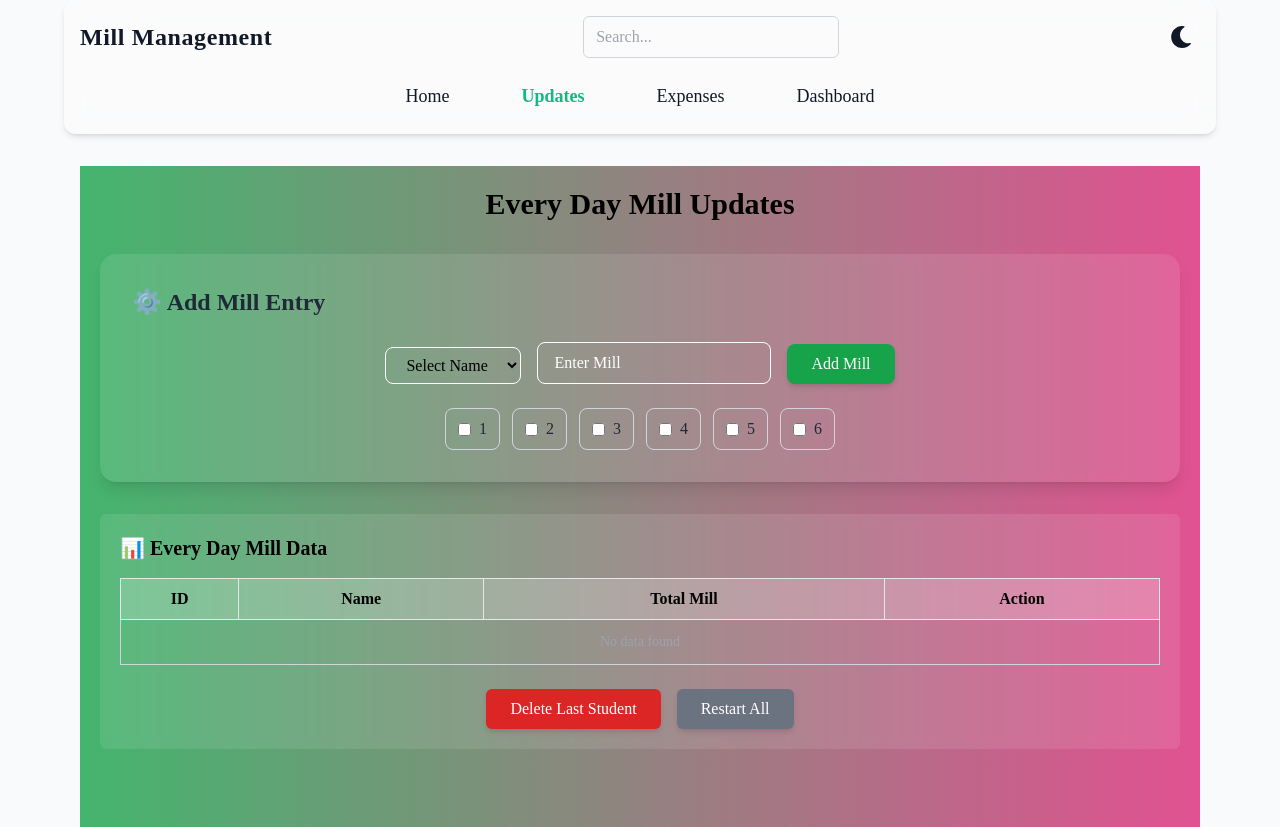
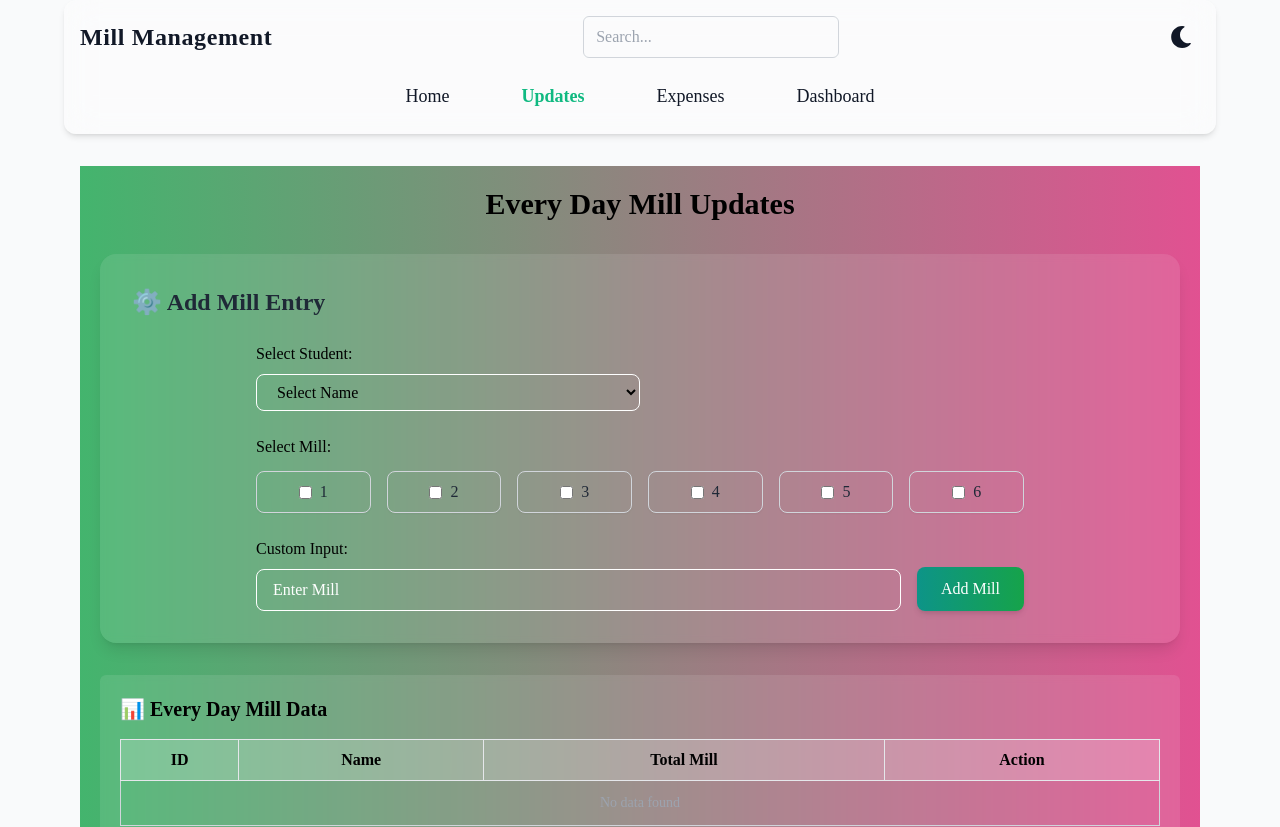
Before and after one commit to Rezowan6/React-and-Tailwind-Css-Project, a React (Vite) app: page /updates in a window 1280 px wide. Shown: the top 827 px of the page. Built offline with nearby package versions, Linux system fonts and the light colour scheme.

Commit message:
Updated project with new feature

```diff
--- /dev/null
+++ b/src/components/EditHistoryModal.jsx
@@ -0,0 +1,47 @@
+import React from "react";
+
+export default function EditHistoryModal({ show, onClose, student }) {
+    if (!show || !student) return null;
+
+    return (
+        <div className="fixed inset-0 bg-black/90 flex justify-center items-center z-50 p-5">
+        <div className="relative p-6 rounded-2xl w-full max-w-96 backdrop-blur-md border border-yellow-400 shadow-[0_0_25px_rgba(245,158,11,0.4)] transition-all duration-500 bg-white/10">
+            <h3 className="text-xl font-bold mb-4 text-yellow-400 text-center">
+            ✎ Edit History of {student.name}
+            </h3>
+
+            {student.editHistory?.length > 0 ? (
+            <div className="overflow-x-auto">
+                <table className="w-full text-white text-sm border-collapse">
+                <thead className="bg-gray-700/30">
+                    <tr>
+                    <th className="border px-2 py-2">#</th>
+                    <th className="border px-2 py-2">Date</th>
+                    <th className="border px-2 py-2">Mill</th>
+                    </tr>
+                </thead>
+                <tbody>
+                    {student.editHistory.map((h, idx) => (
+                    <tr key={idx} className="hover:bg-yellow-500/30 transition-colors text-center hover:cursor-pointer">
+                        <td className="border py-2">{idx + 1}</td>
+                        <td className="border py-2">{h.date}</td>
+                        <td className="border py-2">{h.prevMill} → {h.newMill}</td>
+                    </tr>
+                    ))}
+                </tbody>
+                </table>
+            </div>
+            ) : (
+            <p className="text-center text-gray-400">No edit history found</p>
+            )}
+
+            <button
+            onClick={onClose}
+            className="mt-5 w-full py-2 rounded-md font-medium text-white bg-gradient-to-r from-yellow-500 via-orange-500 to-red-500 hover:opacity-90 shadow-[0_0_15px_rgba(245,158,11,0.4)] transition"
+            >
+            Close
+            </button>
+        </div>
+        </div>
+    );
+}
--- a/src/pages/Updates.jsx
+++ b/src/pages/Updates.jsx
@@ -1,7 +1,7 @@
 import { useState, useEffect } from "react";
 import Button from "../components/Button.jsx";
-import ReusableCard from "../components/ReusableCard.jsx";
 import AlertPopup from "../components/AlertPopup.jsx";
+import EditHistoryModal from "../components/EditHistoryModal.jsx";
 import useAlert from "../hooks/useAlert.js";
 
 export default function Updates({ filter, darkMode }) {
@@ -12,6 +12,7 @@ export default function Updates({ filter, darkMode }) {
   const [extraRows, setExtraRows] = useState([]);
   const [editIndex, setEditIndex] = useState(null);
   const [viewStudent, setViewStudent] = useState(null);
+  const [viewHistory, setViewHistory] = useState(null);
 
   const { alertData, showAlert, showConfirm, closeAlert } = useAlert();
 
@@ -36,24 +37,39 @@ export default function Updates({ filter, darkMode }) {
     localStorage.setItem("millData", JSON.stringify(extraRows));
   }, [extraRows]);
 
-  // Add to monthly data
-  const addToMonthlyData = (name, millValue) => {
+  // Add or update monthly data
+  const addToMonthlyData = (name, millValue, edit = false) => {
     const today = new Date().toLocaleDateString("en-GB");
     const monthlyData = JSON.parse(localStorage.getItem("monthlyMillData")) || {};
     if (!monthlyData[name]) monthlyData[name] = [];
 
     const todayEntry = monthlyData[name].find((entry) => entry.date === today);
-    if (todayEntry) {
-      showAlert("⚠️ Warning", `A mill entry for ${name} has already been added today! You can only edit it.`);
+
+    if (todayEntry && !edit) {
+      showAlert(
+        "⚠️ Warning",
+        `A mill entry for ${name} has already been added today! You can only edit it.`
+      );
       return false;
     }
 
-    monthlyData[name].push({ date: today, mill: millValue });
+    if (todayEntry && edit) {
+      todayEntry.mill = millValue;
+      todayEntry.edited = true;
+      todayEntry.editCount = todayEntry.editCount ? todayEntry.editCount + 1 : 1;
+    } else {
+      monthlyData[name].push({
+        date: today,
+        mill: millValue,
+        edited: false,
+        editCount: 0,
+      });
+    }
+
     localStorage.setItem("monthlyMillData", JSON.stringify(monthlyData));
     return true;
   };
 
-  // checkbox
   const handleCheckbox = (value) => {
     if (selectedAmount === value) {
       setSelectedAmount(null);
@@ -72,31 +88,39 @@ export default function Updates({ filter, darkMode }) {
     const millValue = Number(customInput);
 
     setExtraRows((prevRows) => {
+      // Edit mode
       if (editIndex !== null) {
         const updated = [...prevRows];
+        const row = updated[editIndex];
+        const today = new Date().toLocaleDateString("en-GB");
+
+        const monthlyData = JSON.parse(localStorage.getItem("monthlyMillData")) || {};
+        if (!monthlyData[row.name]) monthlyData[row.name] = [];
+        const todayEntry = monthlyData[row.name].find((entry) => entry.date === today);
+
+        if (todayEntry && todayEntry.editCount >= 1) {
+          showAlert("⚠️ Warning", "You can only edit once per day!");
+          return prevRows;
+        }
+
+        const prevMill = row.mill; // আগের value
         updated[editIndex] = {
-          ...updated[editIndex],
+          ...row,
           mill: millValue,
           edited: true,
+          editHistory: row.editHistory
+            ? [...row.editHistory, { prevMill: prevMill, newMill: millValue, date: today }]
+            : [{ prevMill: prevMill, newMill: millValue, date: today }],
         };
+
+        addToMonthlyData(row.name, millValue, true);
+
         setEditIndex(null);
-
-        // Update monthly
-        const monthlyData = JSON.parse(localStorage.getItem("monthlyMillData")) || {};
-        const today = new Date().toLocaleDateString("en-GB");
-        if (!monthlyData[selectedName]) monthlyData[selectedName] = [];
-        const todayEntryIndex = monthlyData[selectedName].findIndex(
-          (entry) => entry.date === today
-        );
-        if (todayEntryIndex !== -1) {
-          monthlyData[selectedName][todayEntryIndex].mill = millValue;
-          monthlyData[selectedName][todayEntryIndex].edited = true;
-        }
-        localStorage.setItem("monthlyMillData", JSON.stringify(monthlyData));
-        showAlert("✅ Updated", `${selectedName} এর মিল এন্ট্রি আপডেট হয়েছে`);
+        showAlert("✅ Updated", `${row.name} এর মিল এন্ট্রি আপডেট হয়েছে`);
         return updated;
       }
 
+      // Add new
       const success = addToMonthlyData(selectedName, millValue);
       if (!success) return prevRows;
 
@@ -106,14 +130,13 @@ export default function Updates({ filter, darkMode }) {
         updatedRows[rowIndex] = {
           ...updatedRows[rowIndex],
           mill: updatedRows[rowIndex].mill + millValue,
+          editHistory: updatedRows[rowIndex].editHistory || [],
         };
         showAlert("✅ Added", `Mill entry for ${selectedName} has been added successfully!`);
-
         return updatedRows;
       } else {
         showAlert("✅ Added", `Mill entry for ${selectedName} has been added successfully!`);
-
-        return [...prevRows, { name: selectedName, mill: millValue }];
+        return [...prevRows, { name: selectedName, mill: millValue, edited: false, editHistory: [] }];
       }
     });
 
@@ -135,7 +158,12 @@ export default function Updates({ filter, darkMode }) {
     setViewStudent({ name, data: monthlyData[name] || [] });
   };
 
+  const handleViewHistory = (row) => {
+    setViewHistory(row);
+  };
+
   const closeMonthlyView = () => setViewStudent(null);
+  const closeHistoryView = () => setViewHistory(null);
 
   // Delete last
   const deleteLast = () => {
@@ -154,14 +182,18 @@ export default function Updates({ filter, darkMode }) {
   // Restart all
   const restartAll = () => {
     if (!extraRows.length) return showAlert("❌ Error", "No student data to restart!");
-    showConfirm("⚠️ Restart All", "Are you sure you want to delete all students and data?", () => {
+    showConfirm(
+      "⚠️ Restart All",
+      "Are you sure you want to delete all students and data?",
+      () => {
         setExtraRows([]);
         setStudents([]);
         localStorage.removeItem("studentsData");
         localStorage.removeItem("millData");
         localStorage.removeItem("monthlyMillData");
         showAlert("✅ Cleared", "All student data cleared!");
-    });
+      }
+    );
   };
 
   const filteredRows = extraRows.filter((row) =>
@@ -179,62 +211,58 @@ export default function Updates({ filter, darkMode }) {
             ⚙️ {editIndex !== null ? "Edit Mill Entry" : "Add Mill Entry"}
           </h3>
 
-          <div className="flex flex-col gap-4 md:flex-row md:items-end justify-center">
+          <form
+            onSubmit={(e) => { e.preventDefault(); handleAdd(); }}
+            className="flex flex-col gap-6 w-full max-w-3xl mx-auto"
+          >
+            <div className="flex flex-col gap-2">
+              <label className="font-medium">Select Student:</label>
               <select
                 value={selectedName}
                 onChange={(e) => setSelectedName(e.target.value)}
-              className={`px-4 py-2 border rounded-lg focus:outline-none focus:ring-2 focus:ring-teal-400 bg-transparent ${inputBorder}`}
+                required
+                className={`w-full md:w-2/3 lg:w-1/2 px-4 py-2 border rounded-lg focus:outline-none focus:ring-2 focus:ring-teal-400 bg-transparent transition-all duration-300 ${inputBorder}`}
               >
                 <option value="">Select Name</option>
                 {students.map((s, i) => (
                   <option key={i} value={s.name}>{s.name}</option>
                 ))}
               </select>
-
-            <input
-              type="number"
-              value={customInput}
-              onChange={(e) => setCustomInput(e.target.value)}
-              placeholder="Enter Mill"
-              className={`px-4 py-2 border rounded-lg focus:outline-none focus:ring-2 focus:ring-teal-400 bg-transparent ${inputBorder}`}
-            />
-
-            <button
-              onClick={handleAdd}
-              className={`${
-                editIndex !== null ? "bg-yellow-600 hover:bg-yellow-700" : "bg-green-600 hover:bg-green-700"
-              } text-white px-6 py-2 rounded-lg shadow-md transition-transform duration-300 hover:scale-105`}
-            >
-              {editIndex !== null ? "Update Mill" : "Add Mill"}
-            </button>
             </div>
 
-          {/* Checkboxes */}
-          <div className="flex flex-wrap gap-3 justify-center mt-3">
-            {[1, 2, 3, 4, 5, 6].map((val) => (
-              <label
-                key={val}
-                className={`flex items-center justify-center gap-2 border rounded-lg px-3 py-2 cursor-pointer font-medium transition-all duration-300 ${
-                  selectedAmount === val
-                    ? "bg-teal-600 text-white border-teal-600 scale-[1.03]"
-                    : darkMode
-                    ? "border-gray-600 text-white hover:bg-gray-700"
-                    : "border-gray-300 text-gray-800 hover:bg-gray-100"
-                }`}
-              >
-                <input
-                  type="checkbox"
-                  checked={selectedAmount === val}
-                  onChange={() => handleCheckbox(val)}
-                  className="accent-teal-500"
-                />
+            <div className="flex flex-col gap-3">
+              <label className="font-medium">Select Mill:</label>
+              <div className="grid grid-cols-3 sm:grid-cols-4 md:grid-cols-6 gap-3 sm:gap-4">
+                {[1,2,3,4,5,6].map((val) => (
+                  <label key={val} className={`flex items-center justify-center gap-2 border rounded-lg px-3 py-2 cursor-pointer font-medium transition-all duration-300 shadow-sm hover:shadow-md ${selectedAmount === val ? "bg-teal-600 text-white border-teal-600 scale-[1.03]" : darkMode ? "border-gray-600 text-white hover:bg-gray-700" : "border-gray-300 text-gray-800 hover:bg-gray-100"}`}>
+                    <input type="checkbox" checked={selectedAmount === val} onChange={() => handleCheckbox(val)} className="accent-teal-500"/>
                     {val}
                   </label>
                 ))}
               </div>
             </div>
 
-        {/* Table + Buttons */}
+            <div className="flex flex-col sm:flex-row sm:items-end gap-4">
+              <div className="flex flex-col gap-2 flex-1">
+                <label className="font-medium">Custom Input:</label>
+                <input
+                  type="number"
+                  value={customInput}
+                  onChange={(e) => setCustomInput(e.target.value)}
+                  placeholder="Enter Mill"
+                  required
+                  className={`px-4 py-2 border rounded-lg focus:outline-none focus:ring-2 focus:ring-teal-400 bg-transparent ${inputBorder}`}
+                />
+              </div>
+
+              <button type="submit" className="bg-gradient-to-r from-teal-600 to-green-600 hover:from-teal-700 hover:to-green-700 text-white font-medium px-6 py-2.5 rounded-lg shadow-md transition-transform duration-300 hover:scale-105">
+                {editIndex !== null ? "Update Mill" : "Add Mill"}
+              </button>
+            </div>
+          </form>
+        </div>
+
+        {/* Table */}
         <div className={`backdrop-blur-sm p-5 rounded-md transition-colors duration-500 ${cardBg}`}>
           <h2 className="text-xl font-semibold mb-4">📊 Every Day Mill Data</h2>
           <table className={`w-full border-collapse text-center border transition-colors duration-500 ${darkMode ? "border-gray-600 text-white" : "border-gray-300 text-black"}`}>
@@ -249,30 +277,27 @@ export default function Updates({ filter, darkMode }) {
             <tbody>
               {filteredRows.map((row, i) => (
                 <tr key={i} className={`transition-all duration-300 cursor-pointer ${darkMode ? "hover:bg-gradient-to-r hover:from-teal-500/30 hover:to-purple-500/30" : "hover:bg-gradient-to-r hover:from-teal-400/20 hover:to-pink-400/20"}`}>
-                  <td className="border py-2">{i + 1}</td>
+                  <td className="border py-2">{i+1}</td>
                   <td className="border py-2">{row.name}</td>
-                  <td className="border py-2">{row.mill} {row.edited && <span className="text-xs text-yellow-300">✎</span>}</td>
+                  <td className="border py-2">
+                    {row.mill}{" "}
+                    {row.editHistory?.length > 0 && (
+                      <span
+                        className="text-xs text-yellow-300 cursor-pointer hover:underline"
+                        onClick={() => handleViewHistory(row)}
+                        title="Click to view edit history"
+                      >
+                        #{row.editHistory.length}✎
+                      </span>
+                    )}
+                  </td>
                   <td className="border py-2 space-x-2">
-                    <button
-                      onClick={() => handleEdit(i)}
-                      className="bg-yellow-500 hover:bg-yellow-600 text-black px-3 py-1 rounded-md font-semibold transition"
-                    >
-                      Edit
-                    </button>
-                    <button
-                      onClick={() => handleViewMonthly(row.name)}
-                      className="bg-blue-500 hover:bg-blue-600 text-white px-3 py-1 rounded-md font-semibold transition"
-                    >
-                      View Monthly
-                    </button>
+                    <button onClick={() => handleEdit(i)} className="bg-gradient-to-r from-emerald-500 to-teal-600 hover:from-emerald-600 hover:to-teal-700 text-white px-3 py-1 rounded-md text-sm transition">Edit</button>
+                    <button onClick={() => handleViewMonthly(row.name)} className="bg-gradient-to-r from-emerald-500 to-teal-600 hover:from-emerald-600 hover:to-teal-700 text-white px-3 py-1 rounded-md text-sm transition">View Monthly</button>
                   </td>
                 </tr>
               ))}
-              {filteredRows.length === 0 && (
-                <tr>
-                  <td colSpan="4" className="py-3 text-gray-400 text-sm">No data found</td>
-                </tr>
-              )}
+              {filteredRows.length === 0 && <tr><td colSpan="4" className="py-3 text-gray-400 text-sm">No data found</td></tr>}
             </tbody>
           </table>
 
@@ -303,7 +328,7 @@ export default function Updates({ filter, darkMode }) {
                     <tbody>
                       {viewStudent.data.map((d, idx) => (
                         <tr key={idx} className="hover:bg-teal-600/30 transition-colors text-center">
-                          <td className="border py-2">{idx + 1}</td>
+                          <td className="border py-2">{idx+1}</td>
                           <td className="border py-2">{d.date}</td>
                           <td className="border py-2">{d.mill} {d.edited && <span className="text-sm text-yellow-300">✎</span>}</td>
                         </tr>
@@ -311,31 +336,25 @@ export default function Updates({ filter, darkMode }) {
                     </tbody>
                   </table>
                 </div>
-              ) : (
-                <p className="text-center text-gray-400">No monthly data found</p>
-              )}
+              ) : <p className="text-center text-gray-400">No monthly data found</p>}
 
-              <button
-                onClick={closeMonthlyView}
-                className="mt-5 w-full py-2 rounded-md font-medium text-white bg-gradient-to-r from-red-500 via-pink-500 to-purple-500 hover:opacity-90 shadow-[0_0_15px_rgba(244,114,182,0.4)] transition"
-              >
+              <button onClick={closeMonthlyView} className="mt-5 w-full py-2 rounded-md font-medium text-white bg-gradient-to-r from-red-500 via-pink-500 to-purple-500 hover:opacity-90 shadow-[0_0_15px_rgba(244,114,182,0.4)] transition">
                 Back
               </button>
             </div>
           </div>
         )}
 
+        {/* Edit History Modal */}
+      <EditHistoryModal
+        show={!!viewHistory}
+        onClose={closeHistoryView}
+        student={viewHistory}
+      />
+
+
         {/* Alert Popup */}
-        {alertData.show && (
-          <AlertPopup
-            show={alertData.show}
-            onClose={closeAlert}
-            title={alertData.title}
-            message={alertData.message}
-            type={alertData.type}
-            onConfirm={alertData.onConfirm}
-          />
-        )}
+        {alertData.show && <AlertPopup show={alertData.show} onClose={closeAlert} title={alertData.title} message={alertData.message} type={alertData.type} onConfirm={alertData.onConfirm} />}
       </div>
     </div>
   );
```
Also changed, not shown: src/pages/Home.jsx (+19 -19 lines). Lines whose indentation alone changed are shown as unchanged.
